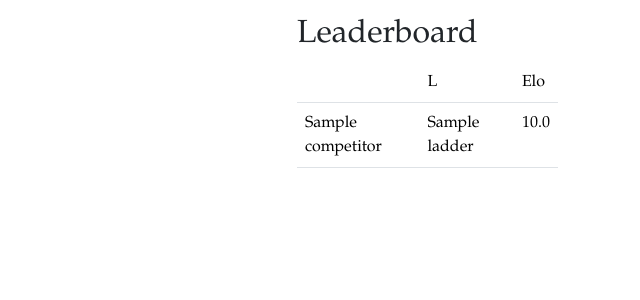
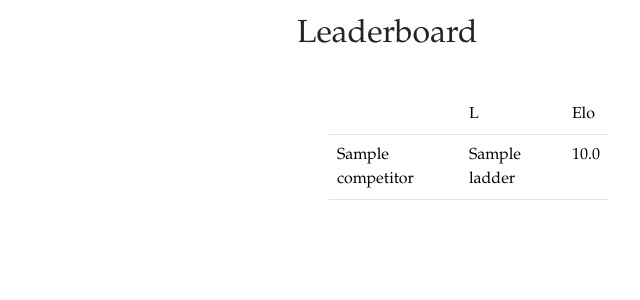
Before and after one commit to jftsang/hymnsmash, a Flask app: template templates/base.html in a window 1280 px wide. Shown: the top 300 px of the page, without its empty margins (640-1280 px from the left). Run offline with Flask 3, Linux system fonts and the light colour scheme; the template is opened without the code that fills it: most values are stand-ins (such as "Sample title", 1, 10 or a date in 2020).

Commit message:
Scrollable leaderboard

```diff
--- a/static/styles.css
+++ b/static/styles.css
@@ -1,7 +1,20 @@
 body {
     font-family: "Book Antiqua", serif;
+    max-height: 100vh;
 }
 
 div.competitor {
     text-align: center;
 }
+
+div.sidebar-div {
+    height: 100%;
+    max-height: 100vh;
+}
+
+div.leaderboard-div {
+    position: absolute;
+    padding: 2em;
+    max-height: 80%;
+    overflow-y: scroll;
+}
--- a/templates/base.html
+++ b/templates/base.html
@@ -27,7 +27,7 @@
             {% endblock %}
         </div>
 
-        <div id="sidebarDiv" class="container col-3">
+        <div id="sidebarDiv" class="sidebar-div container col-3">
             {% include 'sidebar.html' %}
         </div>
     </div>
--- a/templates/sidebar.html
+++ b/templates/sidebar.html
@@ -1,4 +1,5 @@
 <h2>Leaderboard</h2>
+<div class="leaderboard-div overflow-auto">
     <table id="leaderboard" class="table">
         <thead>
         <tr>
@@ -17,3 +18,4 @@
         {% endfor %}
         </tbody>
     </table>
+</div>
```
Lines whose indentation alone changed are shown as unchanged.
